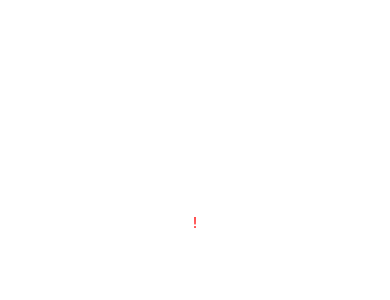
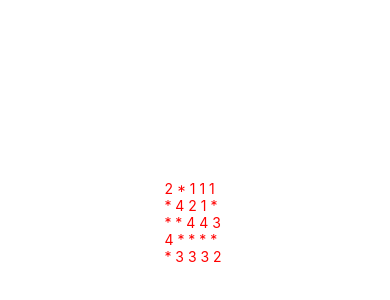
Before and after one commit to JoseMiralles/Minesweeper-React-Native, a React Native app: screen / in a window 390 px wide. Shown: the part 200-500 px from the top of the page. Built offline with nearby package versions, Linux system fonts and the light colour scheme.

Commit message:
board is created correctly

```diff
--- a/App.tsx
+++ b/App.tsx
@@ -1,9 +1,15 @@
 import { View, Text, StyleSheet } from "react-native";
+import Game from "./game/Game";
 
 const App = () => {
+
+  const game = new Game(5, 10);
+
   return (
     <View style={styleSheet.main}>
-      <Text style={styleSheet.text}>!</Text>
+      <Text style={styleSheet.text}>
+        {game.board.print()}
+      </Text>
     </View>
   );
 };
--- a/game/board.ts
+++ b/game/Board.ts
@@ -1,37 +1,81 @@
 
-export interface ISquare {
+type squareStatus = "FLAGGED" | "REVEALED" | "DEFAULT";
+
+interface ISquare {
     mine: boolean;
-    status: "FLAGGED" | "REVEALED" | "DEFAULT";
+    status: squareStatus;
     number: number;
 }
 
 export default class Board {
 
+    public mineTriggered = false;
+    public completed = false;
+
     private grid: ISquare[][] = [];
+    private openedSquares = 0;
+    private goalSquares;
 
     constructor (
         private size: number,
         private totalMines: number
     ) {
         if ((size * size) < totalMines) throw new Error("Too many mines!");
+        this.goalSquares = (size * size) - totalMines;
         this.generateGrid();
         this.print();
     }
 
-    private print() {
+    /**
+     * Assigns the given status to the given square.
+     *
+     * @param x row
+     * @param y column
+     * @param newStatus the status to assign the square
+     * @returns TRUE if the game should continue.
+     */
+    public modifySquare (
+        x: number,
+        y: number,
+        newStatus: squareStatus
+    ): boolean {
+
+        if (this.isValidPosition(x,y) === true){
+
+            const square = this.grid[x][y];
+            if (square.status === "REVEALED") return true; // Do not modify if it's already revealed.
+            square.status = newStatus;
+
+            if (square.status === "REVEALED" && square.mine === true) {
+                this.mineTriggered = true;
+                return false;
+            } else if (square.status === "REVEALED") {
+                // TODO move this to it's own method, and add graph traversal to islands.
+                this.openedSquares ++;
+                if (this.openedSquares >= this.goalSquares) {
+                    this.completed = true;
+                    return false;
+                }
+            }
+        }
+
+        return true;
+    }
+
+    public print(): string {
+        let res = "";
         this.grid.forEach((row, x) => {
-            let rowString = "";
             row.forEach((square, y) => {
                 if (square.mine === true) {
-                    rowString += "*";
-                } else if (square.number > 0) {
-                    rowString += square.number;
+                    res += "*";
                 } else {
-                    rowString += " ";
+                    res += square.number;
                 }
+                res += " "
             });
-            console.log(rowString + "\n");
-        })
+            res += "\n";
+        });
+        return res;
     }
 
     private generateGrid () {
@@ -72,13 +116,16 @@ export default class Board {
                 let count = 0;
 
                 offsets.forEach(offset => {
+                    console.log(this.isValidPosition(x + offset.x, y + offset.y));
                     if (
                         this.isValidPosition(x + offset.x, y + offset.y) &&
-                        this.grid[x][y].mine === true
+                        this.grid[(x + offset.x)][(y + offset.y)].mine === true
                     ) {
                         count ++;
                     }
                 });
+
+                square.number = count;
             })
         })
     };
--- /dev/null
+++ b/game/Game.ts
@@ -0,0 +1,21 @@
+import Board from "./Board";
+
+type gameState = "WON" | "LOST" | "STARTED";
+
+export default class Game {
+
+    public board: Board;
+
+    constructor (
+        size: number,
+        totalMines: number
+    ) {
+        this.board = new Board(size, totalMines);
+    }
+
+    public gameStatus(): gameState {
+        if (this.board.mineTriggered) return "LOST";
+        if (this.board.completed) return "WON";
+        return "STARTED";
+    }
+}
```
Also changed, not shown: game/MineSweeper.ts (deleted).
